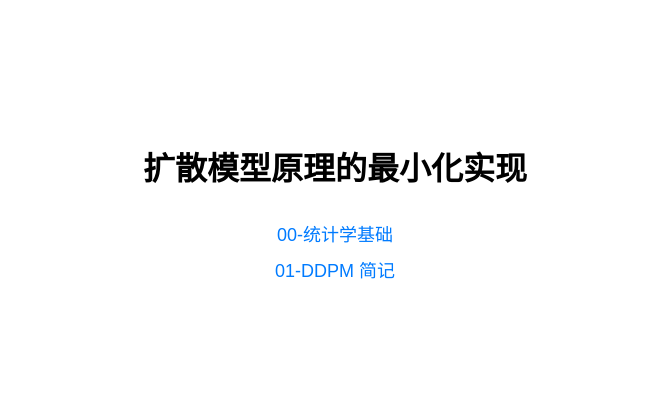
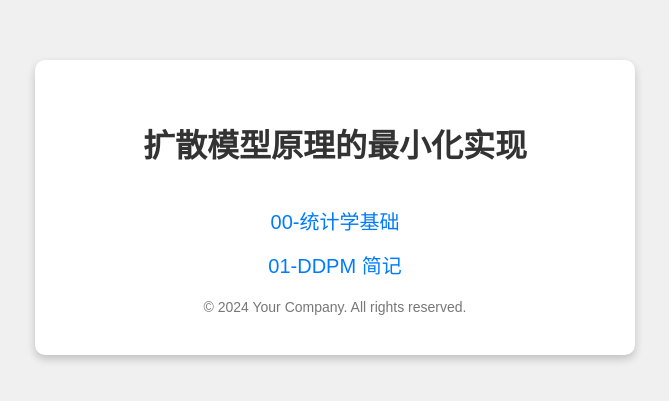
Before and after one commit to HoiM/HoiM.github.io, a plain HTML site: page index.html in a window 1280 px wide. Shown: the part 193-594 px from the top of the page, without its empty margins (305-974 px from the left). Drawn offline with Linux system fonts and the light colour scheme.

Commit message:
beautify index page

```diff
--- a/index.html
+++ b/index.html
@@ -6,46 +6,52 @@
     <title>Index Page</title>
     <style>
         body {
-            font-family: Arial, sans-serif;
+            font-family: 'Arial', sans-serif;
             background-color: #f0f0f0;
             margin: 0;
             padding: 0;
+            height: 100vh;
             display: flex;
             justify-content: center;
             align-items: center;
-            height: 100vh;
         }
         .container {
             background-color: white;
-            padding: 20px;
-            width: 100%;
-            height: 100%;
+            padding: 40px;
+            width: 80%;
+            max-width: 600px;
+            border-radius: 10px;
+            box-shadow: 0 4px 8px rgba(0, 0, 0, 0.2);
             box-sizing: border-box;
-            display: flex;
-            flex-direction: column;
-            justify-content: center;
-            align-items: center;
+            text-align: center;
         }
         h1 {
-            text-align: center;
+            margin: 0;
+            padding: 20px 0;
+            color: #333;
         }
         ul {
             list-style-type: none;
             padding: 0;
-            margin: 0;
-            width: 100%;
-            text-align: center;
+            margin: 20px 0;
         }
         li {
-            margin: 10px 0;
+            margin: 15px 0;
         }
         a {
             text-decoration: none;
             color: #007BFF;
-            font-size: 18px;
+            font-size: 20px;
+            transition: color 0.3s ease;
         }
         a:hover {
+            color: #0056b3;
             text-decoration: underline;
+        }
+        .footer {
+            margin-top: 20px;
+            font-size: 14px;
+            color: #777;
         }
     </style>
 </head>
@@ -56,6 +62,9 @@
             <li><a href="html/00-prerequisites-on-statistics.html">00-统计学基础</a></li>
             <li><a href="html/01-ddpm.html">01-DDPM 简记</a></li>
         </ul>
+        <div class="footer">
+            &copy; 2024 Your Company. All rights reserved.
+        </div>
     </div>
 </body>
 </html>
```
Also changed, not shown: 2 other files.
